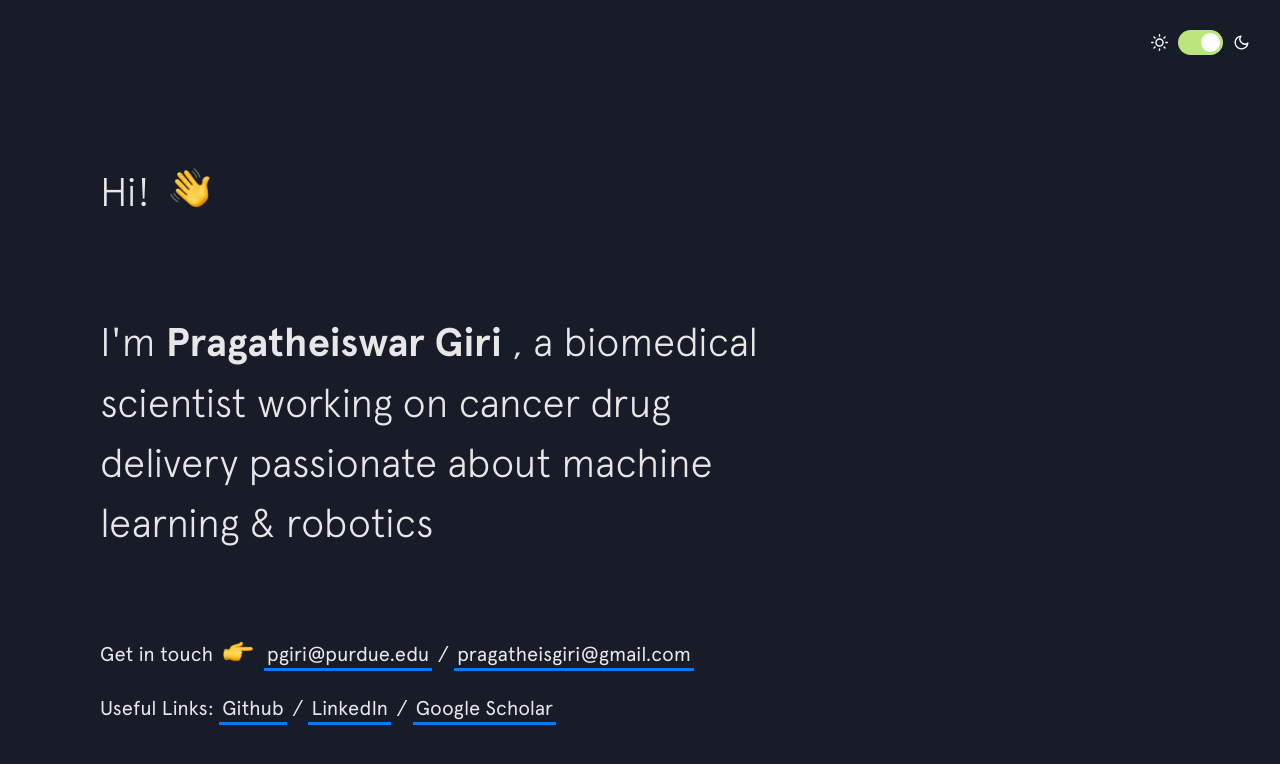
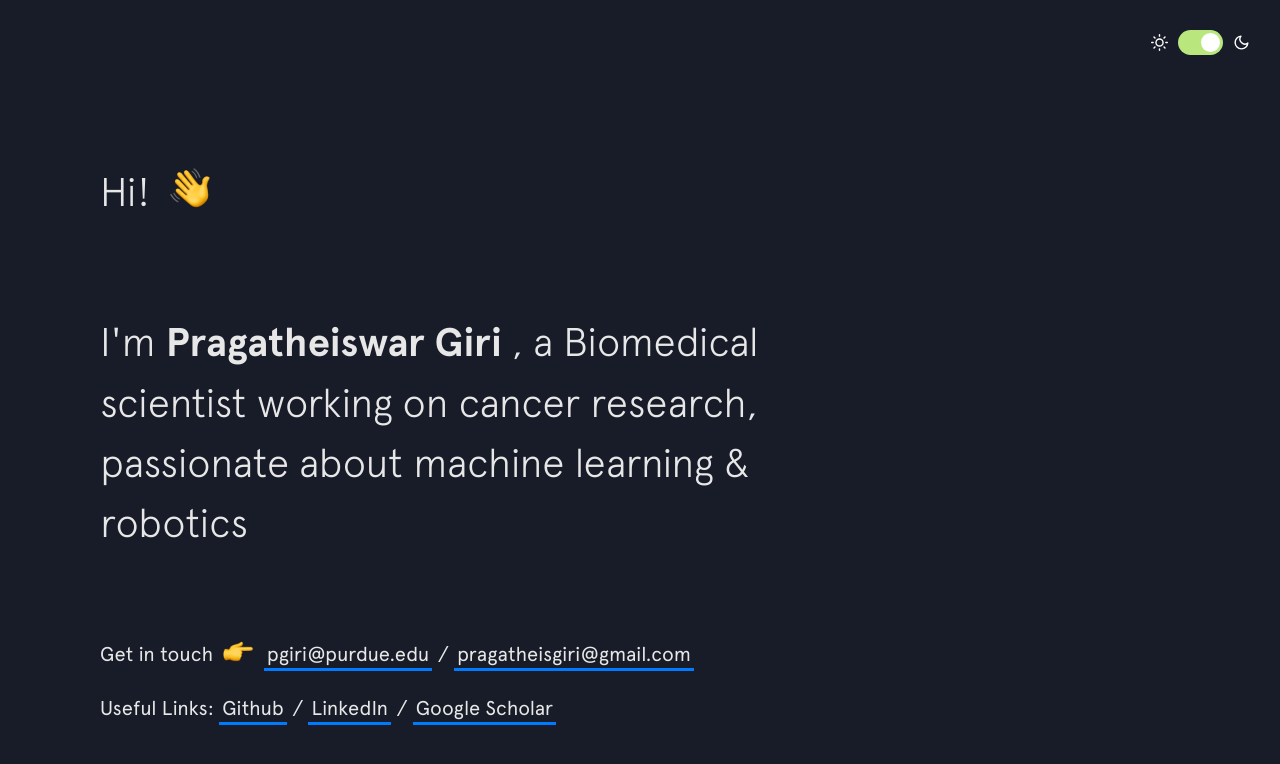
Before and after one commit to Pragatheis/pragatheis.github.io, a Jekyll site: the page built from index.html, in a window 1280 px wide and 900 px high. Shown: the top 764 px of the window. Built offline with Jekyll 4.4.1, drawn with Linux system fonts in a browser that asks for light colours; nearby versions of some CDN libraries.

Commit message:
Update intro.html

```diff
--- a/_includes/intro.html
+++ b/_includes/intro.html
@@ -5,7 +5,7 @@
 
   <h2 class="intro__tagline">I'm
     <span class="name">Pragatheiswar Giri</span>
-    , a biomedical scientist working on cancer drug delivery passionate about machine learning &amp; robotics
+    , a Biomedical scientist working on cancer research, passionate about machine learning &amp; robotics
   </h2>
 
   <h3 class="intro__contact">
```
